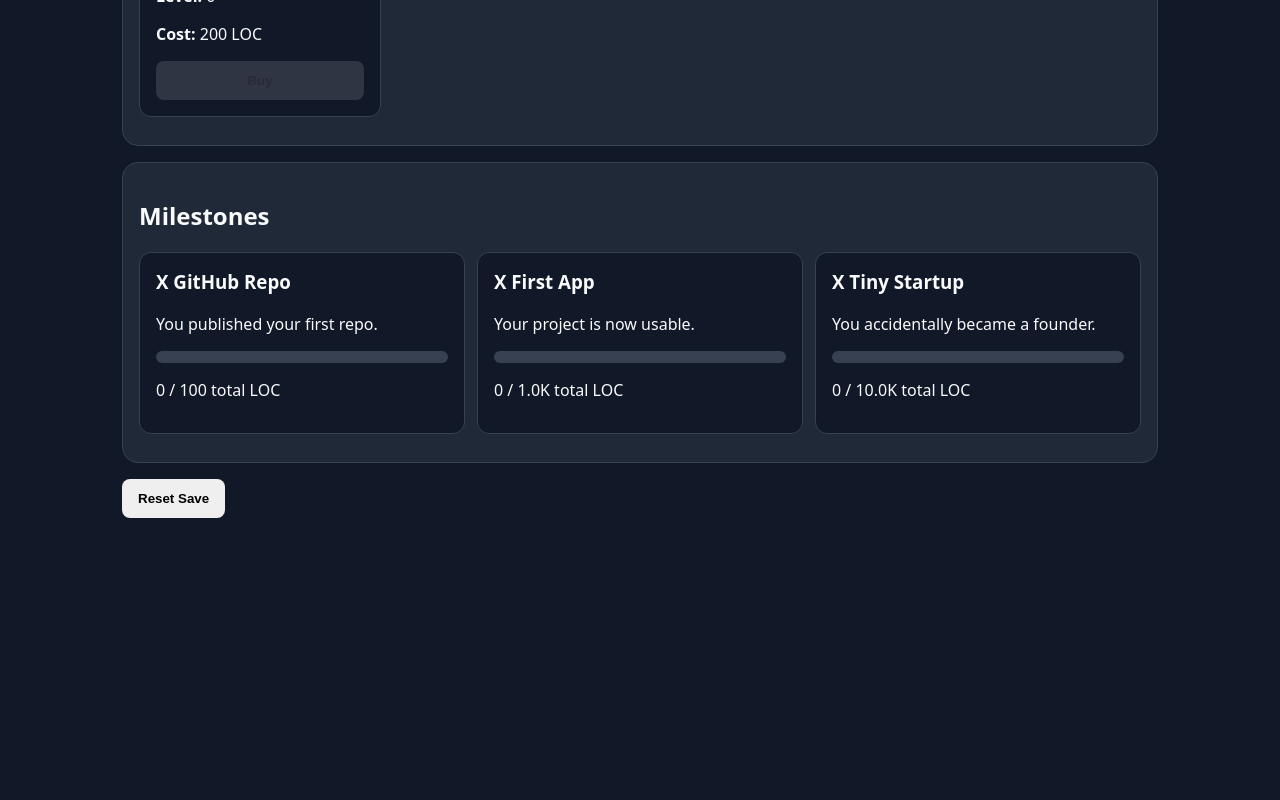
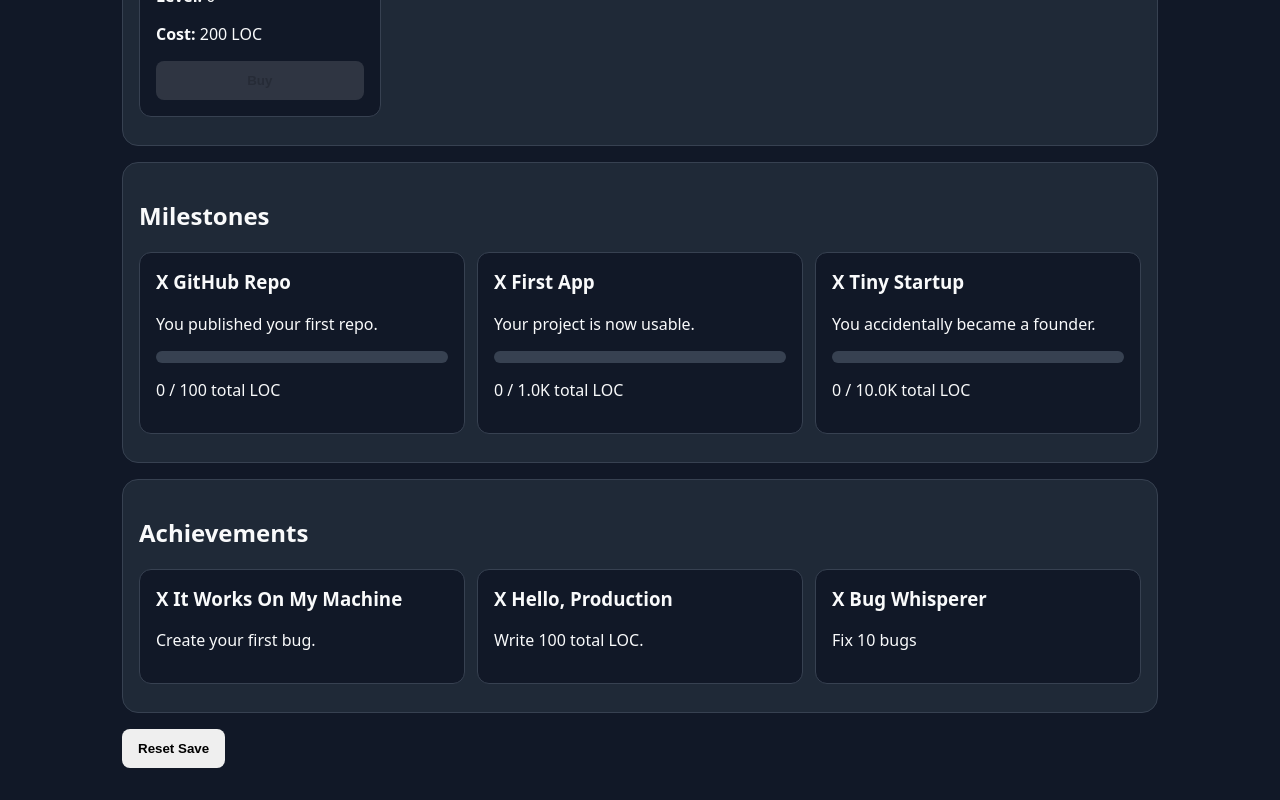
Before and after one commit to BlazingHotCode/commit-clicker, a React (Vite) app: page / in a window 1280 px wide. Shown: the part 1019-1819 px from the top of the page. Before the commit the page ends 1569 px from the top, so only its background shows below. Built offline with nearby package versions, Linux system fonts and the light colour scheme.

Commit message:
added achievements panel

```diff
--- a/src/App.tsx
+++ b/src/App.tsx
@@ -9,16 +9,16 @@ import { clearSave, loadGame } from "./game/engine/save";
 import { useAutoSave } from "./hooks/useAutoSave";
 import { MilestonePanel } from "./components/milestones/MilestonePanel";
 import { GameLayout } from "./components/layout/GameLayout";
+import { AchievementPanel } from "./components/achievements/AchievementPanel";
 
 function App() {
   const [state, dispatch] = useReducer(gameReducer, initialState, loadGame);
 
   useGameLoop(dispatch);
-  useAutoSave(state)
+  useAutoSave(state);
 
   return (
     <GameLayout>
-
       <ResourceBar state={state} />
 
       <ClickActions
@@ -36,10 +36,12 @@ function App() {
 
       <MilestonePanel state={state} />
 
+      <AchievementPanel state={state} />
+
       <button
         onClick={() => {
           clearSave();
-          dispatch({ type: "RESET_GAME"})
+          dispatch({ type: "RESET_GAME" });
         }}
       >
         Reset Save
--- /dev/null
+++ b/src/components/achievements/AchievementPanel.tsx
@@ -0,0 +1,31 @@
+import { achievements } from "../../game/data/achievements";
+import type { GameState } from "../../game/state/types";
+
+type AchievementPanelProps = {
+  state: GameState;
+};
+
+export function AchievementPanel({ state }: AchievementPanelProps) {
+  return (
+    <section>
+      <h2>Achievements</h2>
+
+      <div className="achievement-grid">
+        {achievements.map((achievement) => {
+          const unlocked = achievement.isUnlocked(state);
+
+          return (
+            <article key={achievement.id}>
+              <h3>
+                {unlocked ? "V " : "X "}
+                {achievement.name}
+              </h3>
+
+              <p>{achievement.description}</p>
+            </article>
+          );
+        })}
+      </div>
+    </section>
+  );
+}
--- a/src/game/data/achievements.ts
+++ b/src/game/data/achievements.ts
@@ -17,7 +17,7 @@ export const achievements: Achievement[] = [
   {
     id: "hundredLoc",
     name: "Hello, Production",
-    description: "Write 1-- total LOC.",
+    description: "Write 100 total LOC.",
     isUnlocked: (state) => state.totalLinesOfCode >= 100,
   },
   {
--- a/src/game/state/initialState.ts
+++ b/src/game/state/initialState.ts
@@ -24,4 +24,6 @@ export const initialState: GameState = {
   },
 
   unlockedMilestones: [],
+
+  unlockedAchievements: [],
 };
--- a/src/game/state/types.ts
+++ b/src/game/state/types.ts
@@ -23,4 +23,6 @@ export type GameState = {
   upgrades: Record<UpgradeId, number>;
 
   unlockedMilestones: string[];
+
+  unlockedAchievements: string[];
 };
--- a/src/index.css
+++ b/src/index.css
@@ -108,3 +108,9 @@ article button {
   color: #9ca3af;
   margin-top: 0;
 }
+
+.achievement-grid {
+  display: grid;
+  grid-template-columns: repeat(auto-fit, minmax(240px, 1fr));
+  gap: 0.75rem;
+}
```
